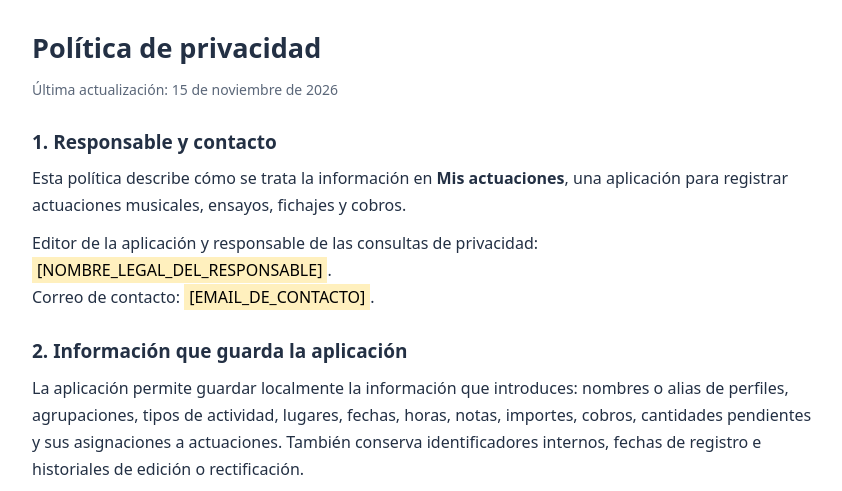
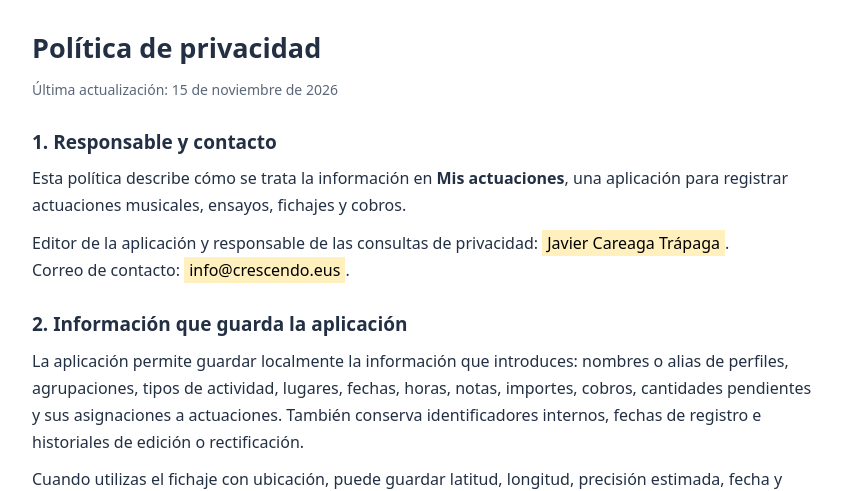
Before and after one commit to Crescendo-Berria/politica-privacidad, a plain HTML site: page privacidad-mis-actuaciones.html in a window 1280 px wide. Shown: the part 258-749 px from the top of the page, without its empty margins (216-1058 px from the left). Drawn offline with Linux system fonts and the light colour scheme.

Commit message:
Update contact information in privacy policy

```diff
--- a/privacidad-mis-actuaciones.html
+++ b/privacidad-mis-actuaciones.html
@@ -15,7 +15,7 @@
 <p class="meta">Última actualización: 15 de noviembre de 2026</p>
 <h3>1. Responsable y contacto</h3>
 <p>Esta política describe cómo se trata la información en <strong>Mis actuaciones</strong>, una aplicación para registrar actuaciones musicales, ensayos, fichajes y cobros.</p>
-<p>Editor de la aplicación y responsable de las consultas de privacidad: <mark>[NOMBRE_LEGAL_DEL_RESPONSABLE]</mark>.<br>Correo de contacto: <mark>[EMAIL_DE_CONTACTO]</mark>.</p>
+<p>Editor de la aplicación y responsable de las consultas de privacidad: <mark>Javier Careaga Trápaga</mark>.<br>Correo de contacto: <mark>info@crescendo.eus</mark>.</p>
 <h3>2. Información que guarda la aplicación</h3>
 <p>La aplicación permite guardar localmente la información que introduces: nombres o alias de perfiles, agrupaciones, tipos de actividad, lugares, fechas, horas, notas, importes, cobros, cantidades pendientes y sus asignaciones a actuaciones. También conserva identificadores internos, fechas de registro e historiales de edición o rectificación.</p>
 <p>Cuando utilizas el fichaje con ubicación, puede guardar latitud, longitud, precisión estimada, fecha y hora de la lectura y datos sobre su procedencia. Los perfiles creados dentro de la aplicación son perfiles locales; no son cuentas de usuario en un servidor.</p>
```
